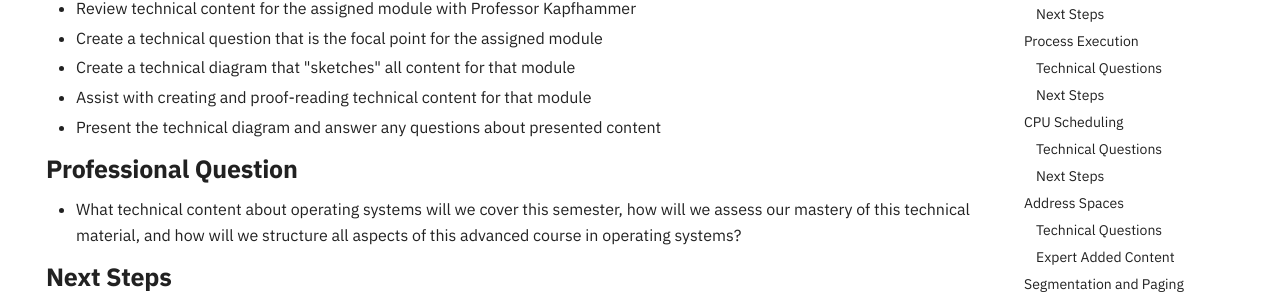
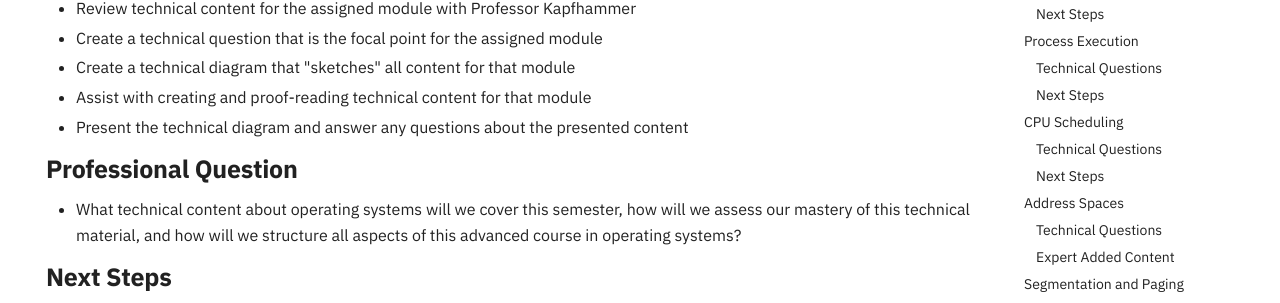
Before and after one commit to OS-Sketch/www.os-sketch.com, an MkDocs documentation site: the page built from docs/operating-systems/schedule.md, in a window 1280 px wide and 900 px high. Shown: the part 380-683 px from the top of the window. Built offline with MkDocs 1.6.1 and Material for MkDocs 9.7.7, drawn with Linux system fonts in a browser that asks for light colours; comment, search, counter and statistics services are not loaded.

Commit message:
fix: Add a missing word in the schedule.

```diff
--- a/docs/operating-systems/schedule.md
+++ b/docs/operating-systems/schedule.md
@@ -13,7 +13,7 @@ hide:
 - Create a technical question that is the focal point for the assigned module
 - Create a technical diagram that "sketches" all content for that module
 - Assist with creating and proof-reading technical content for that module
-- Present the technical diagram and answer any questions about presented content
+- Present the technical diagram and answer any questions about the presented content
 
 ### Professional Question
 
```
